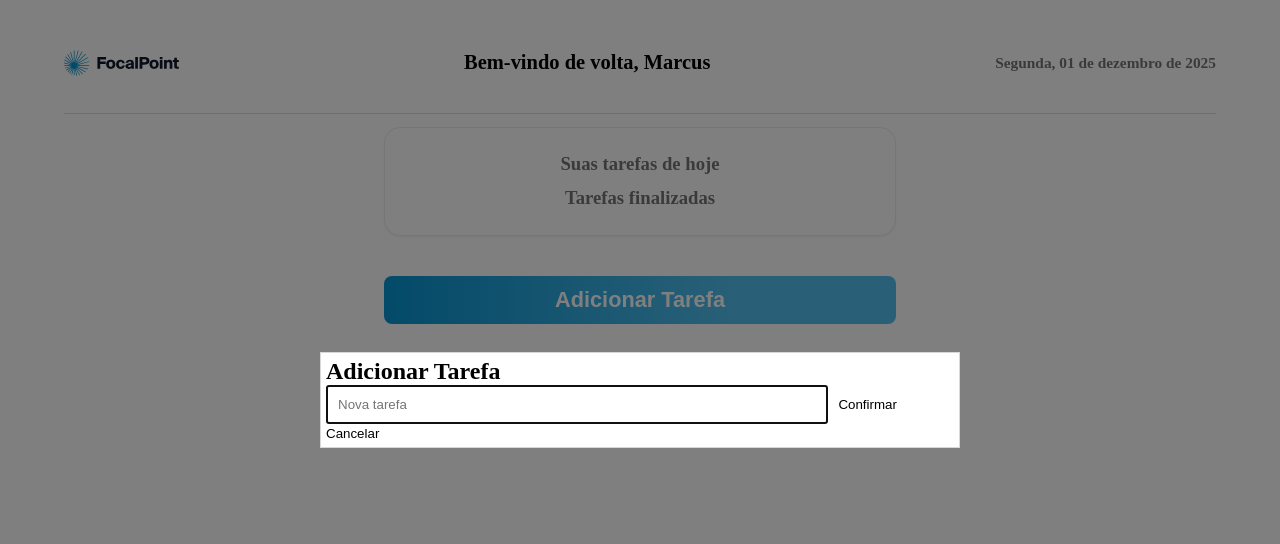
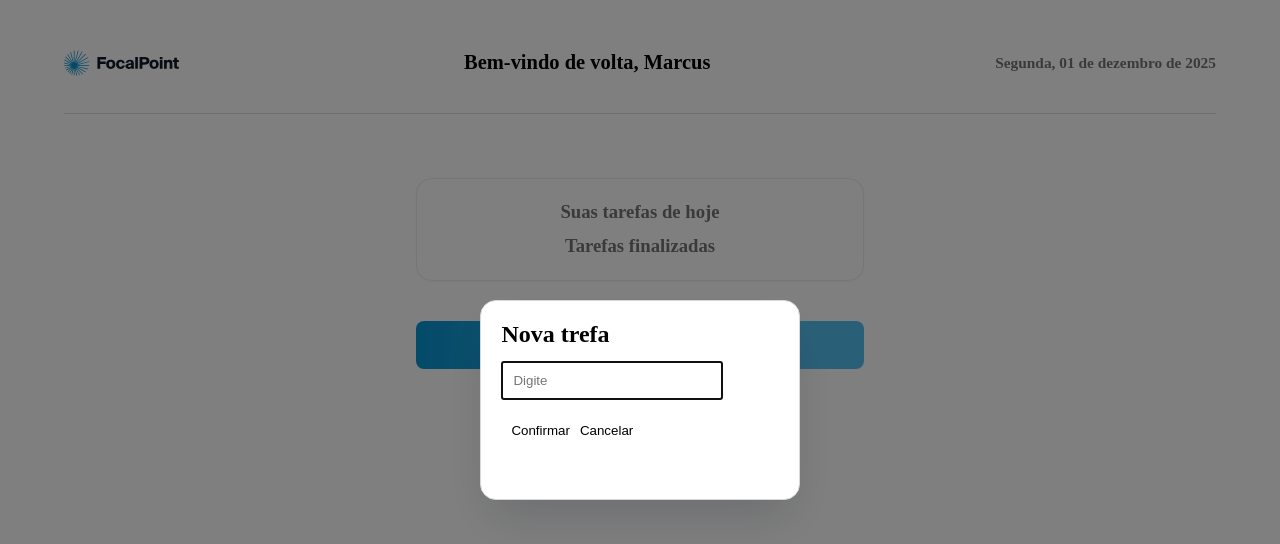
Before and after one commit to duarte25/doto_react, a Next.js app: page / in a window 1280 px wide. Both pictures are taken after a click on the button "Adicionar Tarefa". Shown: the top 544 px of the page. Built offline with nearby package versions, Linux system fonts and the light colour scheme.

Commit message:
Consegui criar o theme e continuando designer da aplicação

```diff
--- a/src/app/layout.js
+++ b/src/app/layout.js
@@ -1,5 +1,6 @@
 import "./globals.scss";
 import Header from "@/components/header"
+
 
 export default function RootLayout({ children }) {
   return (
--- /dev/null
+++ b/src/app/theme.scss
@@ -0,0 +1,2 @@
+// app/theme.scss
+$button-blue: linear-gradient(90deg, #0796D3 0%, #53C0F0 68.65%);
--- a/src/components/popup/index.jsx
+++ b/src/components/popup/index.jsx
@@ -3,11 +3,14 @@
 import React from 'react';
 import Popup from 'reactjs-popup';
 import 'reactjs-popup/dist/index.css';
+import Styles from "./styles.module.scss";
 
 const TodoPopup = ({ open, onClose, onConfirm, title, placeholder, value, onChange }) => {
+
+  const contentStyle = { width: "25%", height: "25%", boxShadow: "0px 24px 48px -12px rgba(16, 24, 40, 0.18)", borderRadius: "16px" }
   return (
-    <Popup open={open} onClose={onClose}>
-      <form onSubmit={(e) => { e.preventDefault(); onConfirm(); }}>
+    <Popup {...{ contentStyle }} open={open} onClose={onClose} >
+      <form className={Styles.popupForm} onSubmit={(e) => { e.preventDefault(); onConfirm(); }}>
         <h2>{title}</h2>
         {placeholder && (
           <input
@@ -18,12 +21,14 @@ const TodoPopup = ({ open, onClose, onConfirm, title, placeholder, value, onChan
             style={{ padding: '10px', width: '80%' }}
           />
         )}
-        <button type="submit" style={{ padding: '10px' }}>
-          Confirmar
-        </button>
-        <button type="button" onClick={onClose}>
-          Cancelar
-        </button>
+        <div className={Styles.buttons}>
+          <button className={Styles.buttonConfirm} type="submit" style={{ padding: '10px' }}>
+            Confirmar
+          </button>
+          <button className={Styles.buttonCancel} type="button" onClick={onClose}>
+            Cancelar
+          </button>
+        </div>
       </form>
     </Popup>
   );
--- /dev/null
+++ b/src/components/popup/styles.module.scss
@@ -0,0 +1,16 @@
+@import "../../app/theme.scss";
+
+.popupForm {
+    display: flex;
+    flex-direction: column;
+    align-items: start;
+    gap: 1vw;
+    margin: 5%;
+
+    .buttons {
+        display: flex;
+        flex-direction: row;
+
+
+    }
+}
--- a/src/components/tasks/index.jsx
+++ b/src/components/tasks/index.jsx
@@ -13,15 +13,15 @@ const TodoItem = ({ todo, toggleComplete, deleteTodo }) => {
       />
       <div
         className={Styles.task}
-        style={{ textDecoration: todo.completed ? 'line-through' : 'none', cursor: 'pointer' }}
+        style={{ textDecoration: todo.completed ? 'line-through' : 'none' }}
         onClick={() => toggleComplete(todo.id)}
       >
         {todo.text}
       </div>
       <div className={Styles.button}>
-        <button onClick={() => deleteTodo(todo.id)}>
-          <FiTrash />
-        </button>
+
+          <FiTrash onClick={() => deleteTodo(todo.id)} className={Styles.iconTrash}/>
+
       </div>
     </div>
   );
--- a/src/components/tasks/styles.module.scss
+++ b/src/components/tasks/styles.module.scss
@@ -3,16 +3,12 @@
     flex-direction: row;
     align-items: center;
     border: 1px dashed #D7DDE9;
-    width: 80%;
+    width: 95%;
     height: 6vh;
     border-radius: 8px;
 
     input {
-        // Borda de um input não é editada assim amigo
-        border: 1px solid #D7DDE9;
         background: white;
-        border-radius: 4px;
-        width: 3vh;
         margin-left: 1vw;
     }
 
@@ -40,10 +36,10 @@
      input[type="checkbox"]:checked::after {
         content: "";
         position: absolute;
-        top: 30%;
+        top: 40%;
         left: 50%;
-        width: 30%;
-        height: 60%;
+        width: 25%;
+        height: 50%;
         border: solid #0796D3;
         border-width: 0 2px 2px 0;
         transform: translate(-50%, -50%) rotate(45deg);
@@ -51,13 +47,24 @@
 
     .task {
         margin-left: 1vw;
+        cursor: pointer;
     }
 
     .button {
         margin-left: auto;
         margin-right: 1vw;
         cursor: pointer;
-        color: #B0BBD1;
+
+        .iconTrash {
+            width: 1.5vw;
+            height: 1.5vw;
+            color: #B0BBD1;
+        }
     }
 
 }
+
+.container:hover {
+    background: #F7F9FD;
+    border: 1px none #D7DDE9;
+}
--- a/src/components/toDolist/index.jsx
+++ b/src/components/toDolist/index.jsx
@@ -53,8 +53,8 @@ const TodoList = () => {
         open={isAdding}
         onClose={() => setIsAdding(false)}
         onConfirm={confirmAddTodo}
-        title="Adicionar Tarefa"
-        placeholder="Nova tarefa"
+        title="Nova trefa"
+        placeholder="Digite"
         value={todoText}
         onChange={(e) => setTodoText(e.target.value)}
       />
--- a/src/components/toDolist/styles.module.scss
+++ b/src/components/toDolist/styles.module.scss
@@ -1,11 +1,13 @@
+@import '../../app/theme.scss';
+
 .container {
-    margin: 0 auto;
-    width: 40%;
+    margin: 5% auto;
+    width: 35%;
 
     .buttonAdd {
         margin-top: 5vh;
         border-radius: 8px;
-        background: linear-gradient(90deg, #0796D3 0%, #53C0F0 68.65%);
+        background: $button-blue;
         border: none;
         width: 100%;
         height: 6vh;
```
